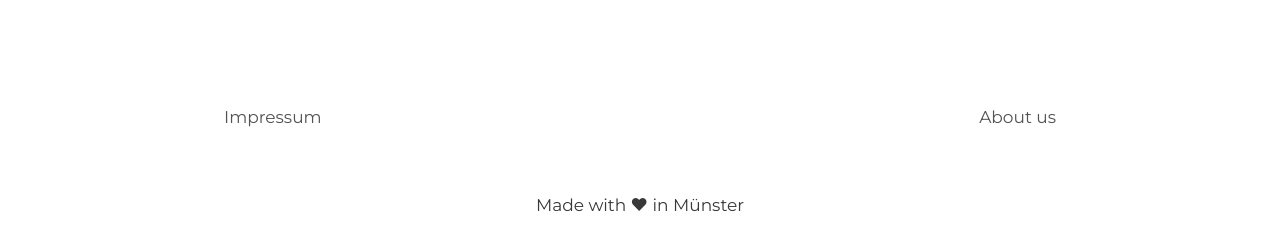
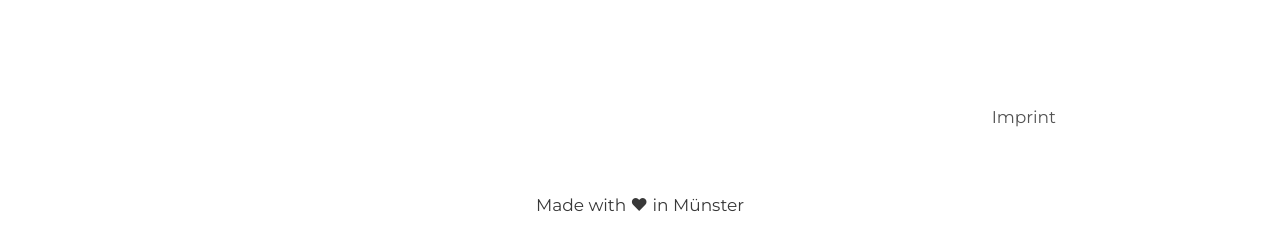
Before and after one commit to Portfoio/portfoio-website, a Jekyll site: the page built from index.md, in a window 1280 px wide and 900 px high, scrolled down 4960 px. Shown: the part 634-884 px from the top of the window. Built offline with Jekyll 4.4.1, drawn with Linux system fonts in a browser that asks for light colours.

Commit message:
url changes

```diff
--- a/_config.yml
+++ b/_config.yml
@@ -1,6 +1,7 @@
 title: AI based Portfolio optimizer
-url: "https://portfoio.github.io/portfoio-website/"
+url: "https://portfoio.github.io"
 baseurl:
+relative_url: "/portfoio-website"
 author: Portfoio
 email: tillhoffmann@gmail.com
 description: >-
--- a/index.md
+++ b/index.md
@@ -152,7 +152,6 @@ page_sections:
 
   - template: simple-footer
     block: footer-2
-    col_1: <a href="">Impressum</a>
     col_2: Made with ❤︎ in Münster
-    col_3: <a href="/about.html">About us</a>
+    col_3: <a href="about.html">Imprint</a>
 ---
```
